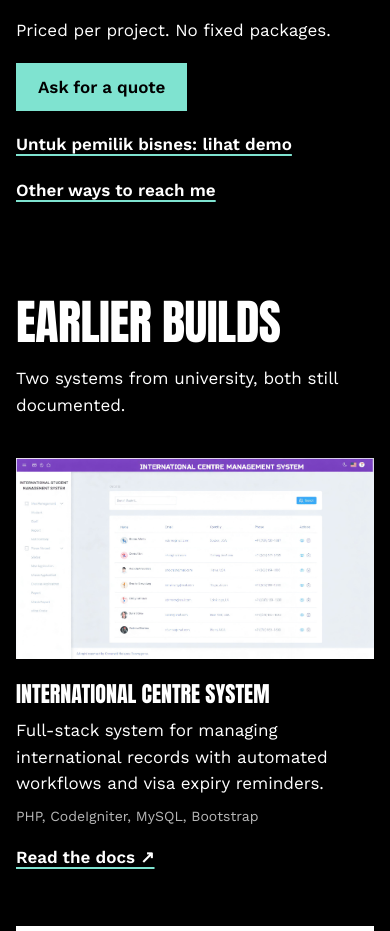
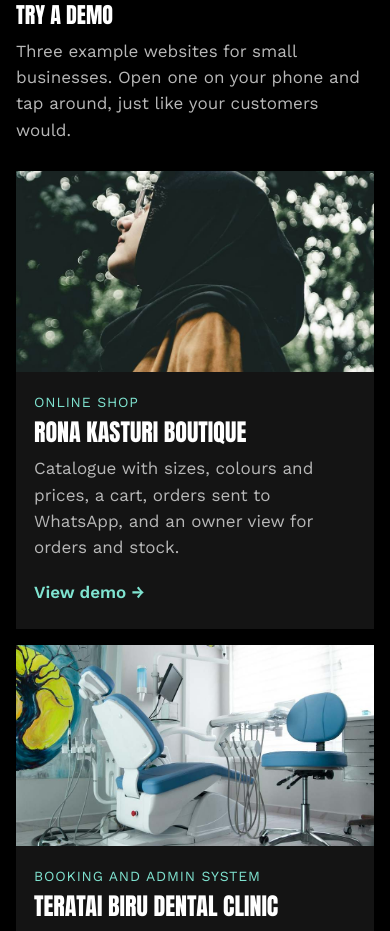
Before and after one commit to irfnyhya/portfolio, a plain HTML site: page index.html in a window 390 px wide. Shown: the part 6710-7641 px from the top of the page. Drawn offline with nearby package versions, Linux system fonts and the light colour scheme.

Commit message:
3.6 (demo cards in Services and Demos in the menu; kerja: every project is my own work)
Co-Authored-By: Claude Opus 5.5 <noreply@anthropic.com>

```diff
--- a/index.html
+++ b/index.html
@@ -553,6 +553,87 @@
         gap: 20px;
       }
 
+      /* Demos: three big tappable cards */
+      .demos {
+        margin-top: clamp(48px, 6vw, 88px);
+      }
+
+      .demos-head p {
+        margin-top: 12px;
+        max-width: 52ch;
+        color: var(--muted);
+      }
+
+      .demo-cards {
+        margin-top: 28px;
+        display: grid;
+        grid-template-columns: repeat(3, minmax(0, 1fr));
+        gap: clamp(16px, 2vw, 28px);
+      }
+
+      .demo-card {
+        display: flex;
+        flex-direction: column;
+        background: var(--surface);
+        color: var(--ink);
+        text-decoration: none;
+        padding-bottom: 24px;
+        transition: transform 0.4s var(--ease-out), background 0.3s;
+      }
+
+      .demo-card:hover {
+        transform: translateY(-4px);
+        background: var(--surface-2);
+      }
+
+      .demo-card img {
+        width: 100%;
+        aspect-ratio: 4 / 3;
+        object-fit: cover;
+        background: var(--surface-2);
+      }
+
+      .demo-card > span {
+        padding-inline: 20px;
+      }
+
+      .demo-kind {
+        margin-top: 20px;
+        color: var(--accent);
+        text-transform: uppercase;
+        letter-spacing: 0.06em;
+      }
+
+      .demo-name {
+        margin-top: 6px;
+        font-family: var(--font-display);
+        font-size: clamp(1.5rem, 1.2rem + 1vw, 2rem);
+        text-transform: uppercase;
+        line-height: 1.05;
+      }
+
+      .demo-desc {
+        margin-top: 10px;
+        color: var(--muted);
+        flex: 1;
+      }
+
+      .demo-go {
+        margin-top: 18px;
+        font-weight: 600;
+        color: var(--accent);
+      }
+
+      @media (max-width: 1024px) {
+        .demo-cards {
+          grid-template-columns: 1fr;
+        }
+        .demo-card img {
+          aspect-ratio: 16 / 9;
+        }
+        .demo-card > span { padding-inline: 18px; }
+      }
+
       @media (max-width: 1024px) {
         .services {
           grid-template-columns: repeat(2, minmax(0, 1fr));
@@ -1280,6 +1361,7 @@
         <a href="#about">About</a>
         <a href="#work">Work</a>
         <a href="#services">Services</a>
+        <a href="#demos">Demos</a>
         <a href="#experience">Experience</a>
         <a href="#contact">Contact</a>
         <a class="btn btn-accent" href="file/Irfan_Hakimi_CV.pdf" download
@@ -1595,6 +1677,36 @@
             <p>3D models of products, spaces or characters, ready for the web, print or video.</p>
           </li>
         </ul>
+        <div class="demos" id="demos">
+          <div class="demos-head" data-reveal>
+            <h3 class="h-item">Try a demo</h3>
+            <p>Three example websites for small businesses. Open one on your phone and tap around, just like your customers would.</p>
+          </div>
+          <div class="demo-cards">
+            <a class="demo-card" href="/demo/butik/" data-reveal>
+              <img src="demo/butik/img/b-hero-m.jpg" alt="Boutique demo: a woman in a tudung standing under trees" loading="lazy" />
+              <span class="demo-kind small">Online shop</span>
+              <span class="demo-name">Rona Kasturi boutique</span>
+              <span class="demo-desc">Catalogue with sizes, colours and prices, a cart, orders sent to WhatsApp, and an owner view for orders and stock.</span>
+              <span class="demo-go">View demo &rarr;</span>
+            </a>
+            <a class="demo-card" href="/demo/tempahan/" data-reveal style="--i: 1">
+              <img src="demo/tempahan/img/bilik-rawatan.jpg" alt="Booking demo: a dental treatment room" loading="lazy" />
+              <span class="demo-kind small">Booking and admin system</span>
+              <span class="demo-name">Teratai Biru dental clinic</span>
+              <span class="demo-desc">Customers pick a service, date and free slot and pay a deposit. The admin dashboard tracks bookings, deposits and closed days.</span>
+              <span class="demo-go">View demo &rarr;</span>
+            </a>
+            <a class="demo-card" href="/demo/restoran/" data-reveal style="--i: 2">
+              <img src="demo/restoran/img/satay.jpg" alt="Restaurant demo: satay on the grill" loading="lazy" />
+              <span class="demo-kind small">Restaurant website</span>
+              <span class="demo-name">Lindap Dining Room</span>
+              <span class="demo-desc">Menu with a photo for every dish and a table booking that arrives as a ready WhatsApp message.</span>
+              <span class="demo-go">View demo &rarr;</span>
+            </a>
+          </div>
+        </div>
+
         <div class="services-cta" data-reveal>
           <p>Priced per project. No fixed packages.</p>
           <div class="links">
@@ -1603,7 +1715,6 @@
               href="mailto:irfanyahya808@gmail.com?subject=Project%20enquiry"
               >Ask for a quote</a
             >
-            <a class="link" href="/kerja/" lang="ms">Untuk pemilik bisnes: lihat demo</a>
             <a class="link" href="#contact">Other ways to reach me</a>
           </div>
         </div>
```
Also changed, not shown: kerja/index.html (+2 -2 lines).
